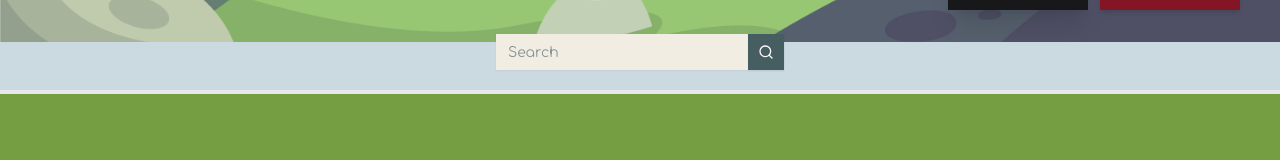
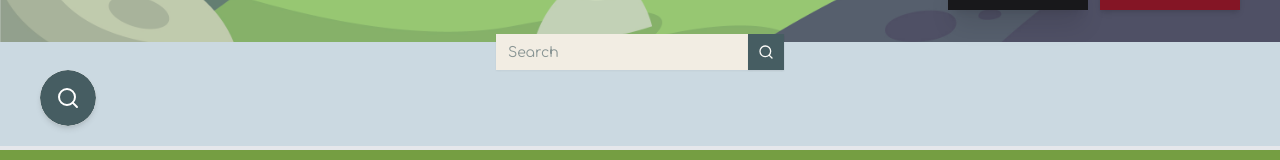
Before and after one commit to ThisTish/float_on_dyes, a Next.js app: page /development in a window 1280 px wide. Shown: the part 758-918 px from the top of the page. Built offline with nearby package versions, Linux system fonts and the light colour scheme; no server answers; the database is empty.

Commit message:
new search button/bar

```diff
--- a/app/development/(root)/page.tsx
+++ b/app/development/(root)/page.tsx
@@ -1,5 +1,6 @@
 import FeaturedDiscs from "@/components/landing/FeaturedDiscs"
 import Hero from "@/components/landing/Hero"
+import SearchButton from "@/components/ui/SearchButton"
 
 const delay = (ms: number) => new Promise((res) => setTimeout(res, ms))
 
@@ -13,6 +14,7 @@ const HomePage = async () => {
 
       <Hero />
       <FeaturedDiscs />
+      <SearchButton />
 
     </div>
   )
--- a/components/shared/contactForm/Form.tsx
+++ b/components/shared/contactForm/Form.tsx
@@ -78,7 +78,9 @@ export function ContactForm() {
 							<FormLabel>Message</FormLabel>
 							<FormControl>
 								<Textarea {...field} />
+								{/* screenshot in phone 2/5/2025 */}
 								{/* https://shadcnui-expansions.typeart.cc/docs/autosize-textarea */}
+
 							</FormControl>
 
 							<FormMessage />
--- /dev/null
+++ b/components/ui/SearchButton.tsx
@@ -0,0 +1,25 @@
+import { Search } from "lucide-react"
+import { Label } from "./label"
+import { Input } from "./input"
+
+const SearchButton = () => {
+	return (
+		/* From Uiverse.io by jubayer-10 */
+		<search
+			className="overflow-hidden bg-primary-foreground size-14 hover:w-72 shadow-md rounded-full flex group items-center hover:duration-500 duration-500 hover:rounded-none"
+		>
+			<div className="relative p-4 rounded-full flex items-center justify-center bg-darkBlue text-white translate-x-0 transition-all group-hover:translate-x-[231px] group-hover:rounded-none duration-500 group-hover:duration-700">
+				<Search />
+			</div>
+			<Label className="sr-only" htmlFor="search">Search</Label>
+			<Input
+				type="text"
+				className="outline-none text-lg bg-transparent w-full text-primary -ml-8 pr-4"
+			/>
+
+		</search>
+
+	)
+}
+
+export default SearchButton
--- a/tailwind.config.ts
+++ b/tailwind.config.ts
@@ -150,10 +150,6 @@ export default {
 				'800' : '800ms',
 				'1200' : '1200ms',
 				'1300' : '1300ms',
-				'1400' : '1400ms',
-				'1600' : '1600ms',
-				'1700': '1700ms',
-				'2000': '2000ms',
 			},
 			fontFamily: {
 				'work-sans': ['var(--font-work-sans)'],
```
